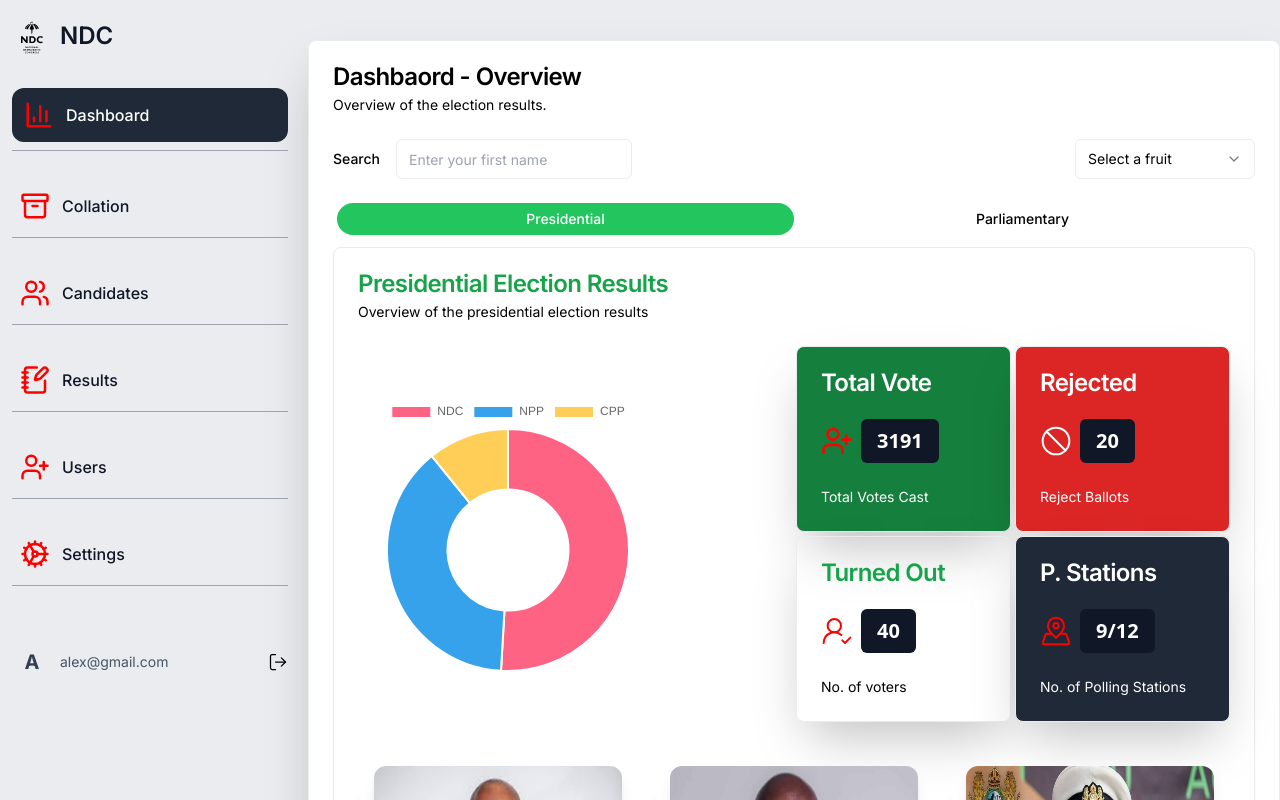
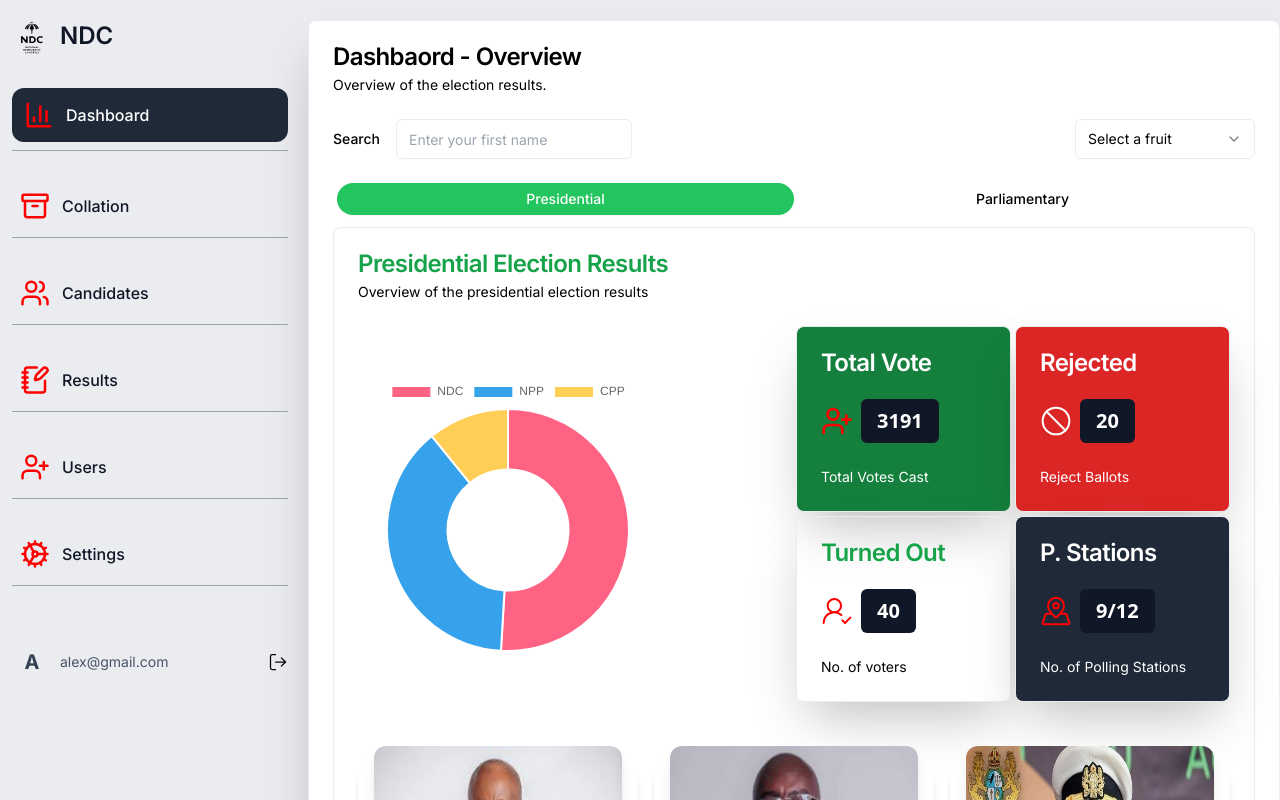
Before and after one commit to sekorme/deploying, a Next.js app: page /dashboard in a window 1280 px wide. Shown: the top 800 px of the page. Built offline with nearby package versions, Linux system fonts and the light colour scheme; no server answers; sample sign-in values are in the browser's storage.

Commit message:
margin top

```diff
--- a/app/dashboard/collation/page.tsx
+++ b/app/dashboard/collation/page.tsx
@@ -22,7 +22,7 @@ const data = await prisma.pollingStation.findMany()
 
   return (
     <>
-    <Card className="bg-white">
+    <Card className="bg-white mt-20 md:mt-5">
       <CardHeader>
         <CardTitle>Collation Page</CardTitle>
         <CardDescription>Collation of the election results.     Attention Data Entry Personnel: Please exercise caution when entering data for both parliamentary and presidential elections. Ensure accuracy and double-check all entries before submission.</CardDescription>
--- a/app/dashboard/collation/parliamentary/page.tsx
+++ b/app/dashboard/collation/parliamentary/page.tsx
@@ -7,7 +7,7 @@ import React from 'react'
 const Parliamentary = () => {
   return (
   <>
-  <Card className="bg-white">
+  <Card className="bg-white mt-20 md:mt-5">
     <CardHeader>
         <CardTitle className="text-green-600">
             Parliamenatry Election Results Entry Page
--- a/app/dashboard/collation/presidential/page.tsx
+++ b/app/dashboard/collation/presidential/page.tsx
@@ -6,7 +6,7 @@ import PollingForms from '../../../../components/PollingForms';
 const Presidential = async () => {
   return (
    <>
-       <Card className="bg-white">
+       <Card className="bg-white mt-20 md:mt-5">
             <CardHeader>
                <CardTitle>Presidential</CardTitle>
                <CardDescription>Presidential</CardDescription>
--- a/app/dashboard/layout.tsx
+++ b/app/dashboard/layout.tsx
@@ -34,7 +34,7 @@ export default async function RootLayout ({children}: Readonly<{children :React.
                     <Image src="/logo1.svg" alt="Menu Icon" width={50} height={50} className="rounded-full"/>
                    <MobileNavbar />
                 </div>
-            <div className="w-full xl:pl-[308px] md:mt-5">
+            <div className="w-full xl:pl-[308px] ">
 
                 {children}
             </div>
```
